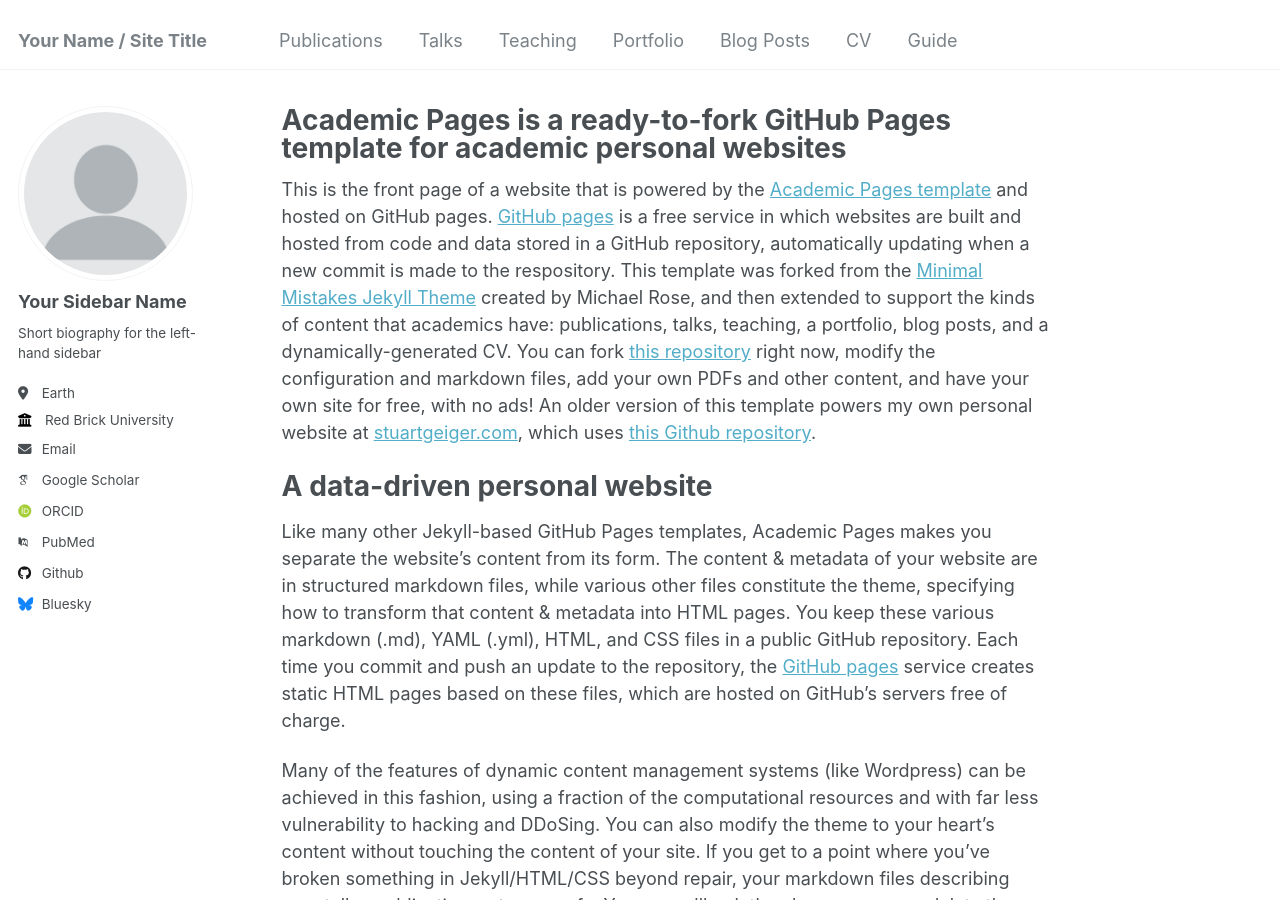
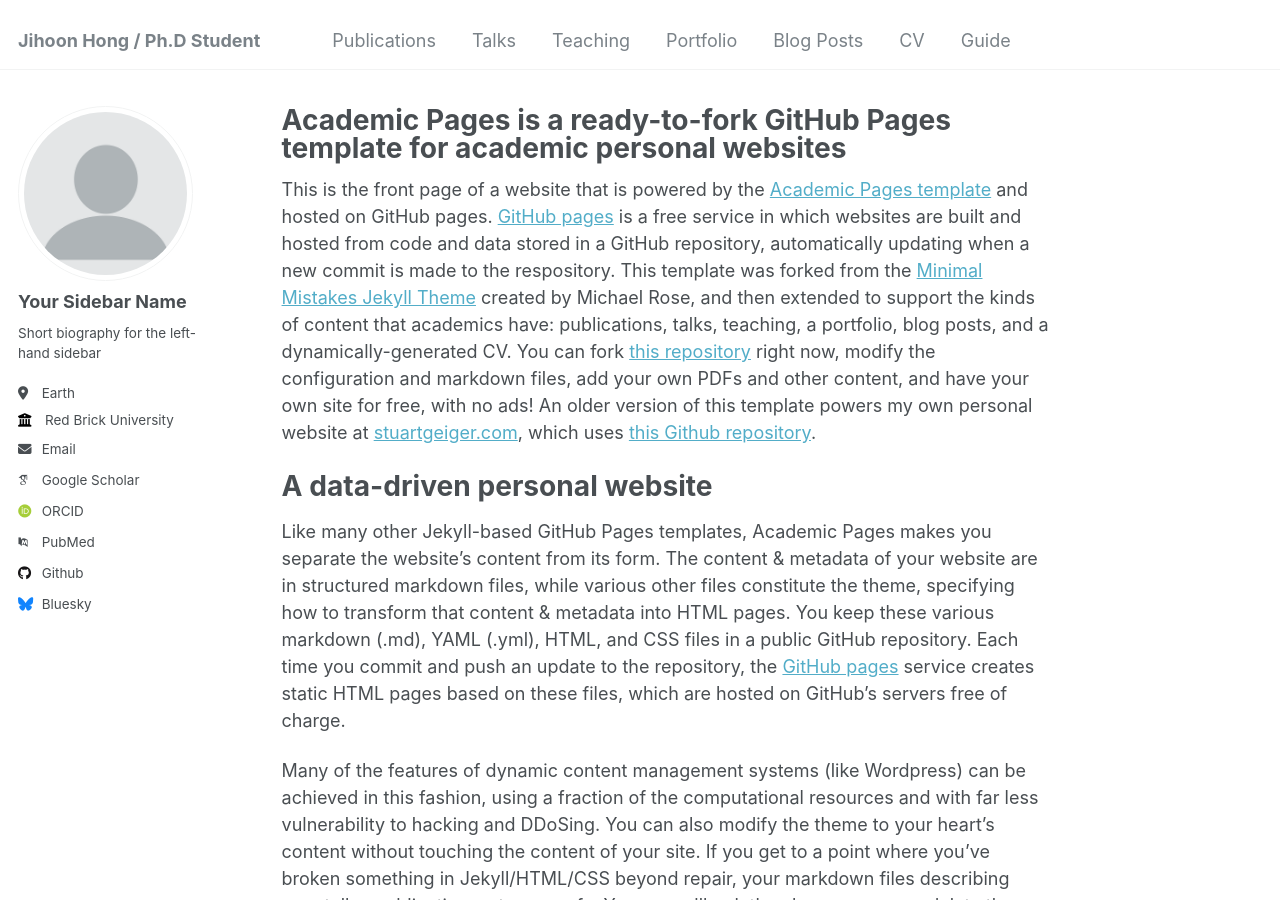
Before and after one commit to athlon76/athlon76.github.io, a Jekyll site: the page built from _pages/about.md, in a window 1280 px wide and 900 px high. Built offline with Jekyll 4.4.1, drawn with Linux system fonts in a browser that asks for light colours; some web fonts are replaced.

Commit message:
Update _config.yml

```diff
--- a/_config.yml
+++ b/_config.yml
@@ -8,7 +8,7 @@
 
 # Basic Site Settings
 locale                   : "en-US"
-title                    : "Your Name / Site Title"
+title                    : "Jihoon Hong / Ph.D Student"
 title_separator          : "-"
 name                     : &name "Your Name"
 description              : &description "personal description"
```
